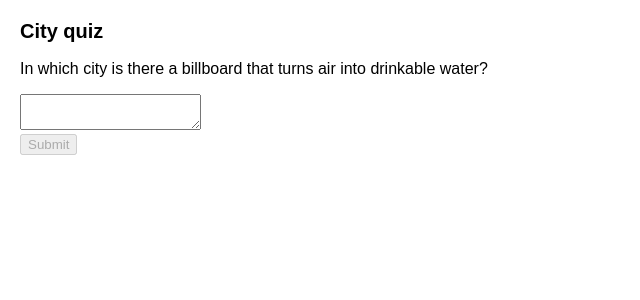
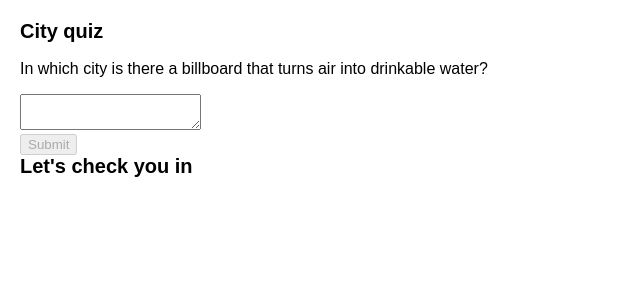
Before and after one commit to zelitosaide/react-js-course, a React (Create React App) app: page / in a window 1280 px wide. Shown: the top 300 px of the page, without its empty margins (0-640 px from the left). Built offline with nearby package versions, Linux system fonts and the light colour scheme.

Commit message:
Managing State

```diff
--- a/src/learn/learn-react/managing-state/index.js
+++ b/src/learn/learn-react/managing-state/index.js
@@ -13,6 +13,12 @@ function Form() {
   const [firstName, setFirstName] = useState("");
   const [lastName, setLastName] = useState("");
   const [fullName, setFullName] = useState("");
+
+  return (
+    <>
+      <h2>Let's check you in</h2>
+    </>
+  );
 }
 
 function Form2() {
```
